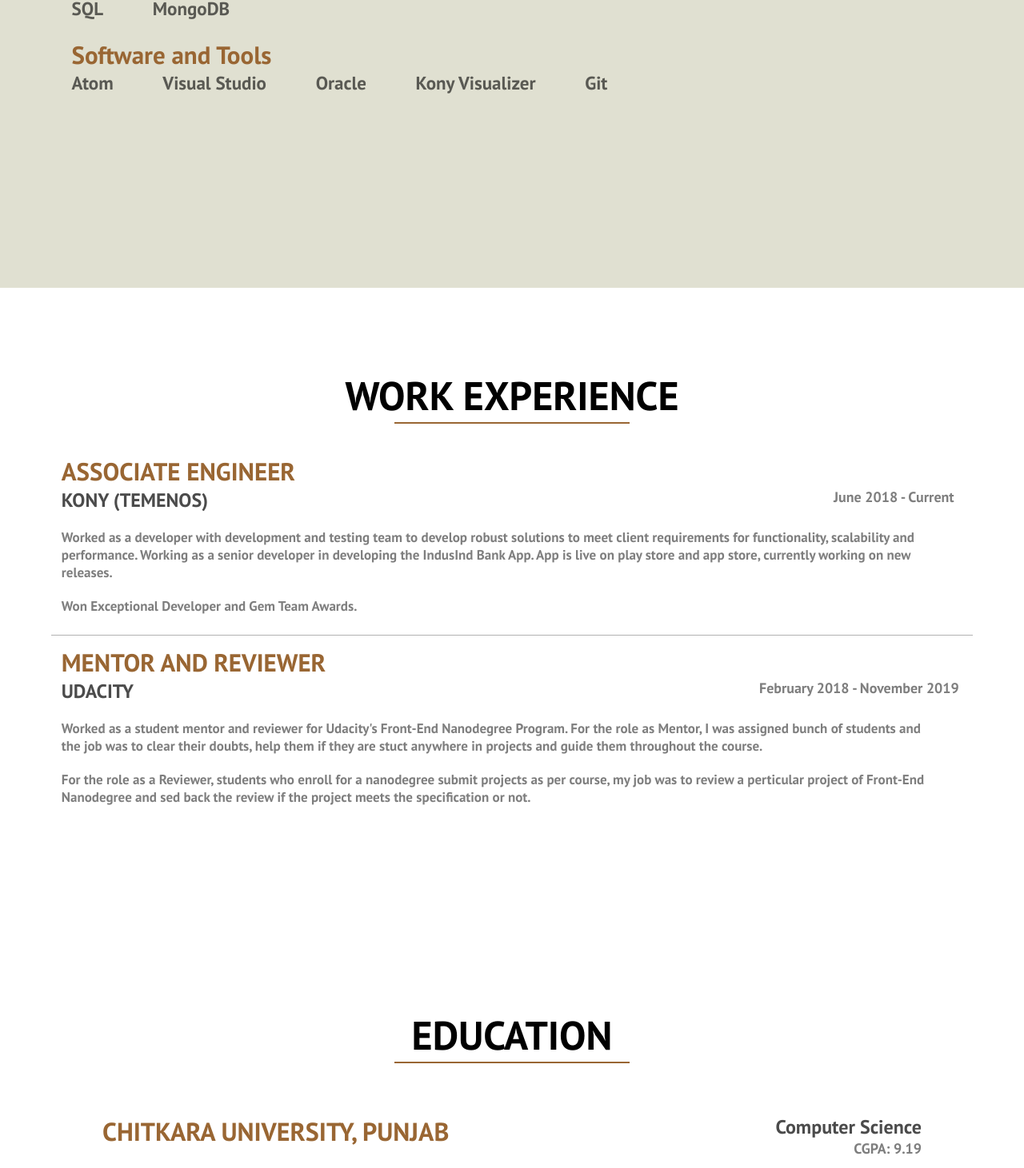
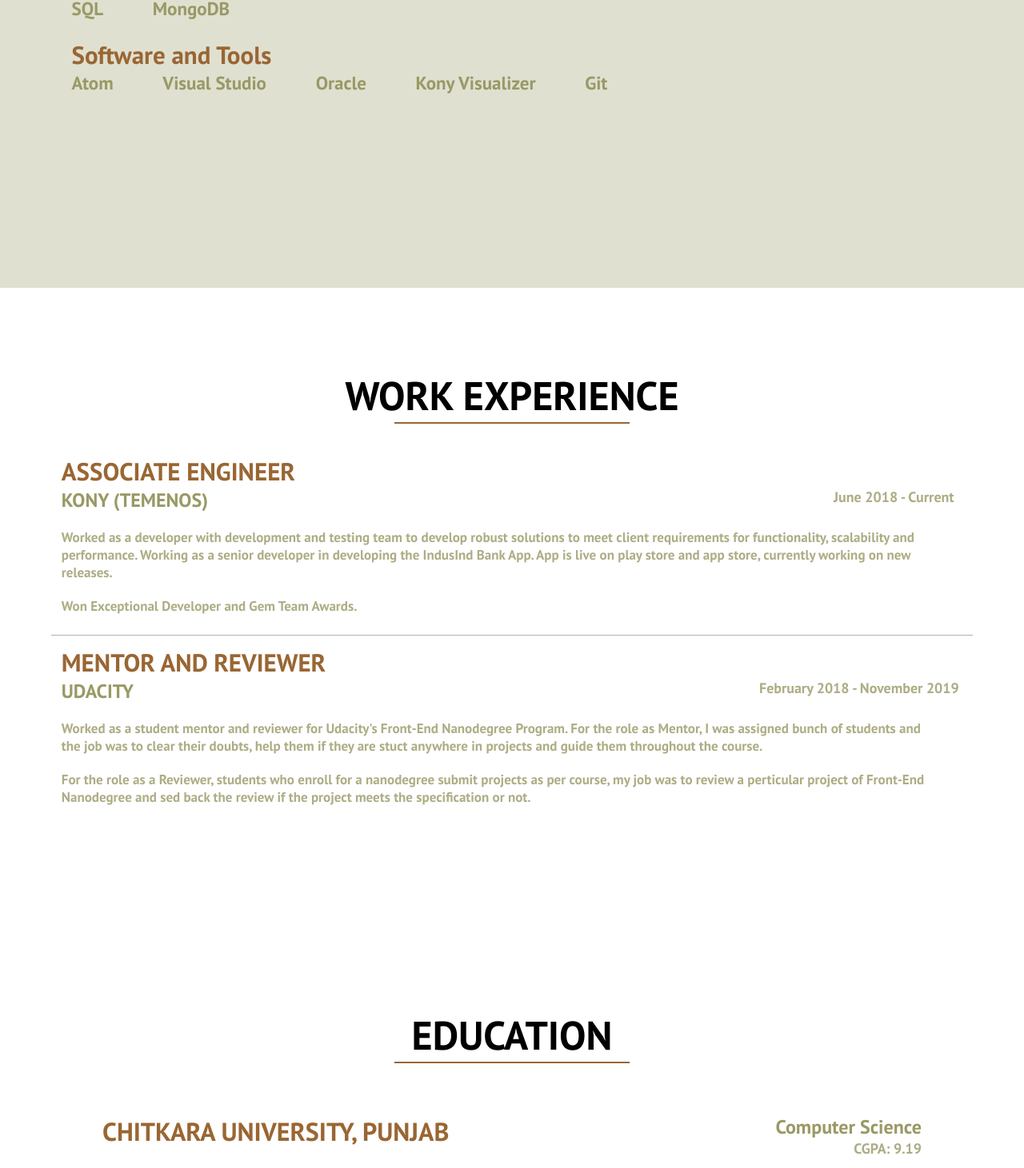
Before and after one commit to pooja-30/portfolio, a React (Create React App) app: page / in a window 1280 px wide. Shown: the part 2040-3501 px from the top of the page at 80% size. Built offline with nearby package versions, Linux system fonts and the light colour scheme.

Commit message:
css changes

```diff
--- a/package.json
+++ b/package.json
@@ -1,5 +1,6 @@
 {
   "name": "portfolio",
+  "homepage": "https://pooja-30.github.io/portfolio",
   "version": "0.1.0",
   "private": true,
   "dependencies": {
@@ -10,6 +11,7 @@
     "@testing-library/user-event": "^12.5.0",
     "bootstrap": "^4.5.3",
     "emailjs-com": "^2.6.4",
+    "gh-pages": "^3.1.0",
     "jquery": "^3.5.1",
     "react": "^17.0.1",
     "react-bootstrap-validation": "^0.1.11",
@@ -20,6 +22,8 @@
     "web-vitals": "^0.2.4"
   },
   "scripts": {
+    "predeploy": "npm run build",
+    "deploy" : "gh-pages -d build",
     "start": "react-scripts start",
     "build": "react-scripts build",
     "test": "react-scripts test",
--- a/src/components/AboutMe.css
+++ b/src/components/AboutMe.css
@@ -29,7 +29,7 @@
   font-size: 20px;
 }
 .desc-about {
-  opacity: 75%;
+  color: #999966;
 }
 
 .btn {
--- a/src/components/Contact.css
+++ b/src/components/Contact.css
@@ -101,7 +101,6 @@
 
 ::placeholder {
   color: #996633;
-  opacity: 80%;
   font-style: italic;
   font-size: 120%;
 }
--- a/src/components/Education.css
+++ b/src/components/Education.css
@@ -41,22 +41,22 @@
 
 .type {
   font-size: 25px;
-  opacity: 70%;
+  color: #999966;
 }
 
 .field {
   font-size: 24px;
-  opacity: 70%;
+  color: #999966;
 }
 
 .score {
   font-size: 18px;
-  opacity: 50%;
+  color: #adad85;
 }
 
 .duration {
   font-size: 18px;
-  opacity: 50%;
+  color: #adad85;
 }
 
 @media screen and (max-width: 960px) {
@@ -67,21 +67,21 @@
 
   .type {
     font-size: 20px;
-    opacity: 70%;
+    color: #999966;
   }
 
   .field {
     font-size: 18px;
-    opacity: 70%;
+    color: #999966;
   }
 
   .score {
     font-size: 15px;
-    opacity: 50%;
+    color: #adad85;
   }
 
   .duration {
     font-size: 15px;
-    opacity: 50%;
+    color: #adad85;
   }
 }
--- a/src/components/Experience.css
+++ b/src/components/Experience.css
@@ -32,18 +32,18 @@
 
 .organisation {
   font-size: 24px;
-  opacity: 70%;
+  color: #999966;
 }
 
 .duration {
   font-size: 20px;
-  opacity: 50%;
+  color: #adad85;
   margin-left: 65%;
 }
 
 .work-description {
   font-size: 17px;
-  opacity: 50%;
+  color: #adad85;
   width: 90%;
 }
 
@@ -59,19 +59,19 @@
   }
 
   .organisation {
+    color: #999966;
     font-size: 17px;
-    opacity: 70%;
   }
 
   .duration {
+    color: #adad85;
     font-size: 13px;
-    opacity: 50%;
     margin-left: 65%;
   }
 
   .work-description {
+    color: #adad85;
     font-size: 13px;
-    opacity: 50%;
     width: 90%;
   }
 }
--- a/src/components/Skills.css
+++ b/src/components/Skills.css
@@ -26,7 +26,7 @@
 
 p span {
   margin-right: 5%;
-  opacity: 60%;
+  color: #999966;
   margin-top: 4%;
   font-size: 23px;
 }
@@ -46,7 +46,7 @@
 
   p span {
     margin-right: 3%;
-    opacity: 60%;
+    color: #999966;
     margin-top: 4%;
     font-size: 20px;
   }
```
Also changed, not shown: 1 other file (tests, documents, lock files or other folders).
